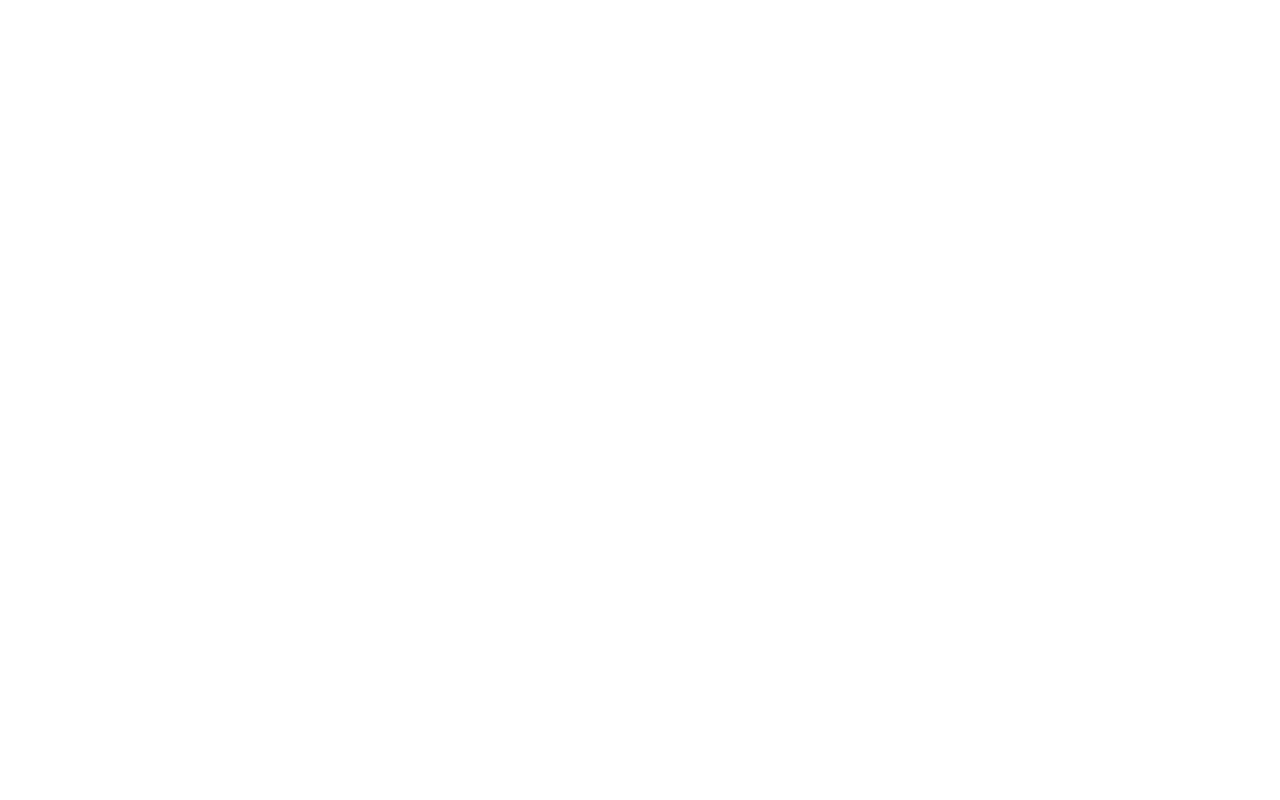
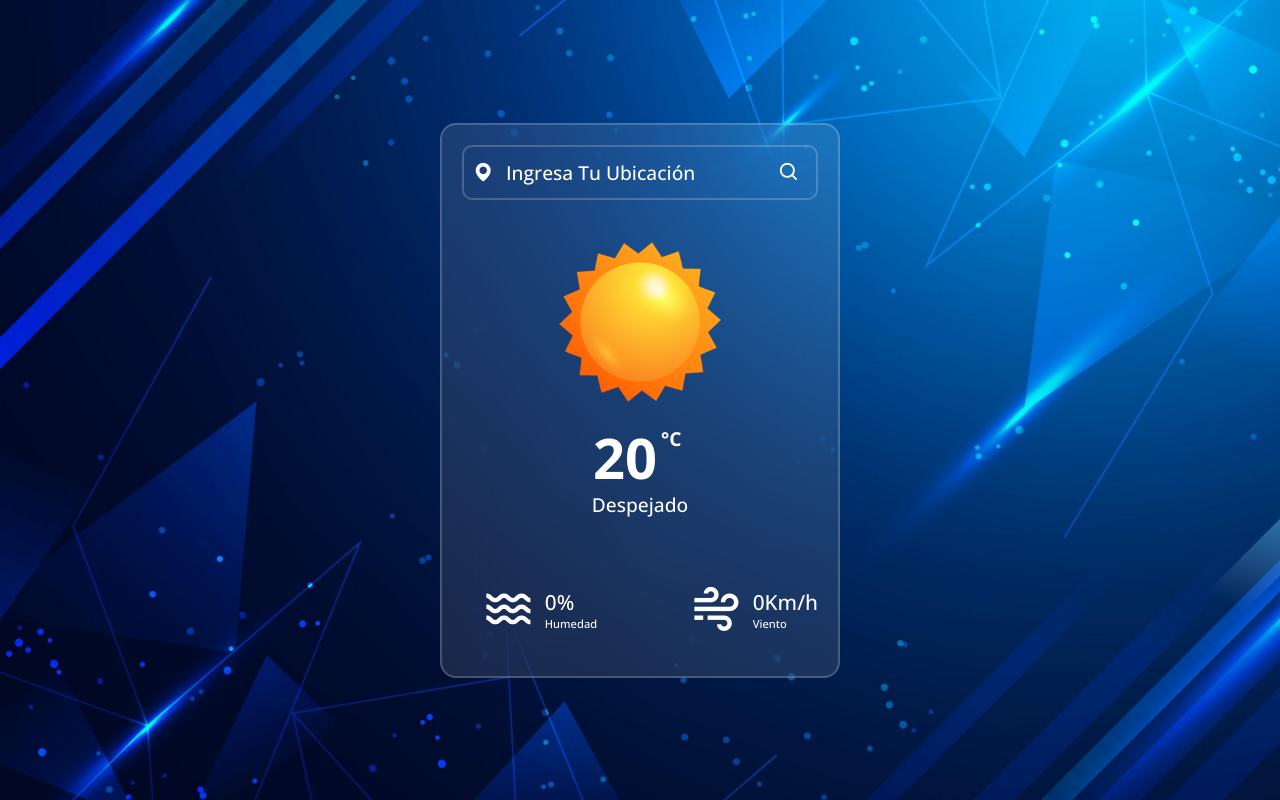
Before and after one commit to Scripts24/App-Clima, a plain HTML site: page index.html in a window 1280 px wide. Drawn offline with nearby package versions, Linux system fonts and the light colour scheme.

Commit message:
styles, hardcoded data

```diff
--- a/css/style.css
+++ b/css/style.css
@@ -1,10 +1,147 @@
+@import url('https://fonts.googleapis.com/css2?family=Open+Sans:ital,wght@0,300;0,400;0,500;0,600;0,700;0,800;1,400;1,500;1,600;1,700&display=swap');
 
 
+* {
+    padding    : 0;
+    margin     : 0;
+    box-sizing : border-box;
+    border     : none;
+    outline    : none;
+    font-family: 'Open Sans', sans-serif;
+}
 
-*{
-    padding: 0;
-    margin: 0;
-    box-sizing: border-box;
-    border: none;
-    outline: none;
+body {
+    display        : flex;
+    justify-content: center;
+    align-items    : center;
+    min-height     : 100vh;
+    background     : url(/img/bg.jpg) no-repeat center center/cover;
 }
+
+.container {
+    position       : relative;
+    width          : 400px;
+    height         : 555px;
+    background     : rgba(255, 255, 255, .1);
+    backdrop-filter: blur(30px);
+    border         : 2px solid rgba(255, 255, 255, .2);
+    border-radius  : 16px;
+    padding        : 20px;
+    color          : #fff;
+}
+
+.search-box {
+    position   : relative;
+    width      : 100%;
+    height     : 55px;
+    display    : flex;
+    align-items: center;
+}
+
+.search-box input {
+    position      : absolute;
+    width         : 100%;
+    height        : 100%;
+    background    : transparent;
+    border        : 2px solid rgba(255, 255, 255, .2);
+    border-radius : 10px;
+    font-size     : 1.2rem;
+    font-weight   : 500;
+    color         : #fff;
+    text-transform: uppercase;
+    padding       : 0 48px 0 42px;
+}
+
+.search-box .bxs-map {
+    position : absolute;
+    left     : 10px;
+    font-size: 1.4rem;
+}
+
+.search-box input::placeholder {
+    color         : #fff;
+    text-transform: capitalize;
+}
+
+.search-box button {
+    position  : absolute;
+    right     : 0;
+    width     : 40px;
+    height    : 100%;
+    background: transparent;
+    font-size : 1.4rem;
+    color     : #fff;
+    padding   : 0 40px 0 5px;
+    cursor    : pointer;
+}
+
+.weather-box {
+    text-align: center;
+    margin    : 40px 0;
+}
+
+.weather-box img {
+    width: 60%;
+}
+
+.weather-box .temperature {
+    position   : relative;
+    font-size  : 3.5rem;
+    line-height: 1;
+    font-weight: 700;
+    margin     : 20px 0 6px -30px;
+}
+
+.weather-box .temperature span {
+    position   : absolute;
+    font-size  : 1.2rem;
+    margin-left: 4px;
+}
+
+.weather-box .description {
+    font-size     : 1.2rem;
+    font-weight   : 500;
+    text-transform: capitalize;
+}
+
+.weather-details {
+    position: absolute;
+    bottom  : 40px;
+    left    : 0;
+    width   : 100%;
+    padding : 0 20px;
+    display : flex;
+}
+
+.weather-details .humidity,
+.weather-details .wind {
+    display    : flex;
+    align-items: center;
+    width      : 50%;
+}
+
+.weather-details .humidity {
+    padding-left   : 20px;
+    justify-content: flex-start;
+}
+
+.weather-details .wind {
+    padding-left   : 20px;
+    justify-content: flex-end;
+}
+
+.weather-details i {
+    font-size   : 3.3rem;
+    margin-right: 10px;
+}
+
+.weather-details span {
+    display    : inline-block;
+    font-size  : 1.3rem;
+    font-weight: 500;
+}
+
+.weather-details p {
+    font-size  : .7rem;
+    font-weight: 500;
+}
--- a/index.html
+++ b/index.html
@@ -1,16 +1,66 @@
 <!DOCTYPE html>
 <html lang="es">
+
 <head>
     <meta charset="UTF-8">
     <meta name="viewport" content="width=device-width, initial-scale=1.0">
     <title>App Clima</title>
+    <!--Boxicons-->
+    <link href='https://unpkg.com/boxicons@2.1.4/css/boxicons.min.css' rel='stylesheet'>
+    <!--Estilos-->
     <link rel="stylesheet" href="/css/style.css">
 </head>
+
 <body>
+
+    <div class="container">
+
+        <div class="search-box">
+            <i class='bx bxs-map'></i>
+            <input type="text" placeholder="Ingresa tu ubicación">
+            <button class='bx bx-search'></button>
+        </div>
+
+        <div class="weather-box">
+            <div class="box">
+                <div class="info-weather">
+                    <div class="weather">
+                        <img src="/img/clear.png">
+                        <p class="temperature">20<span>°C</span></p>
+                        <p class="description">Despejado</p>
+                    </div>
+                </div>
+            </div>
+        </div>
+
+        <div class="weather-details">
+            <div class="humidity">
+                <i class='bx bx-water'></i>
+                <div class="text">
+                    <div class="info-humidity">
+                        <span>0%</span>
+                    </div>
+                    <p>Humedad</p>
+                </div>
+            </div>
+            <div class="wind">
+                <i class='bx bx-wind'></i>
+                <div class="text">
+                    <div class="info-wind">
+                        <span>0Km/h</span>
+                    </div>
+                    <p>Viento</p>
+                </div>
+            </div>
+        </div>
+
+    </div>
+
 
 
 
 
     <script src="/js/main.js"></script>
 </body>
+
 </html>
```
Also changed, not shown: img/404.png (added), img/bg.jpg (added), img/clear.png (added), img/cloud.png (added), img/mist.png (added), img/rain.png (added), img/snow.png (added).
